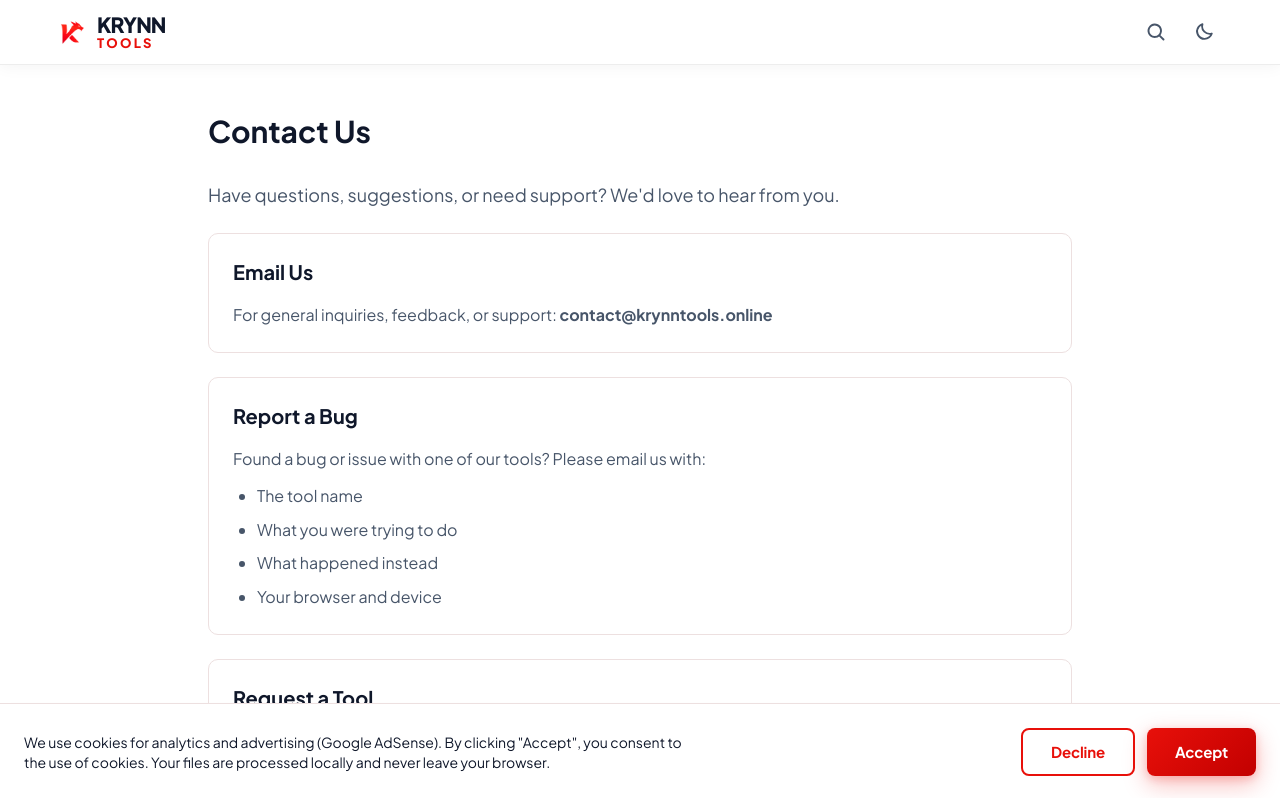
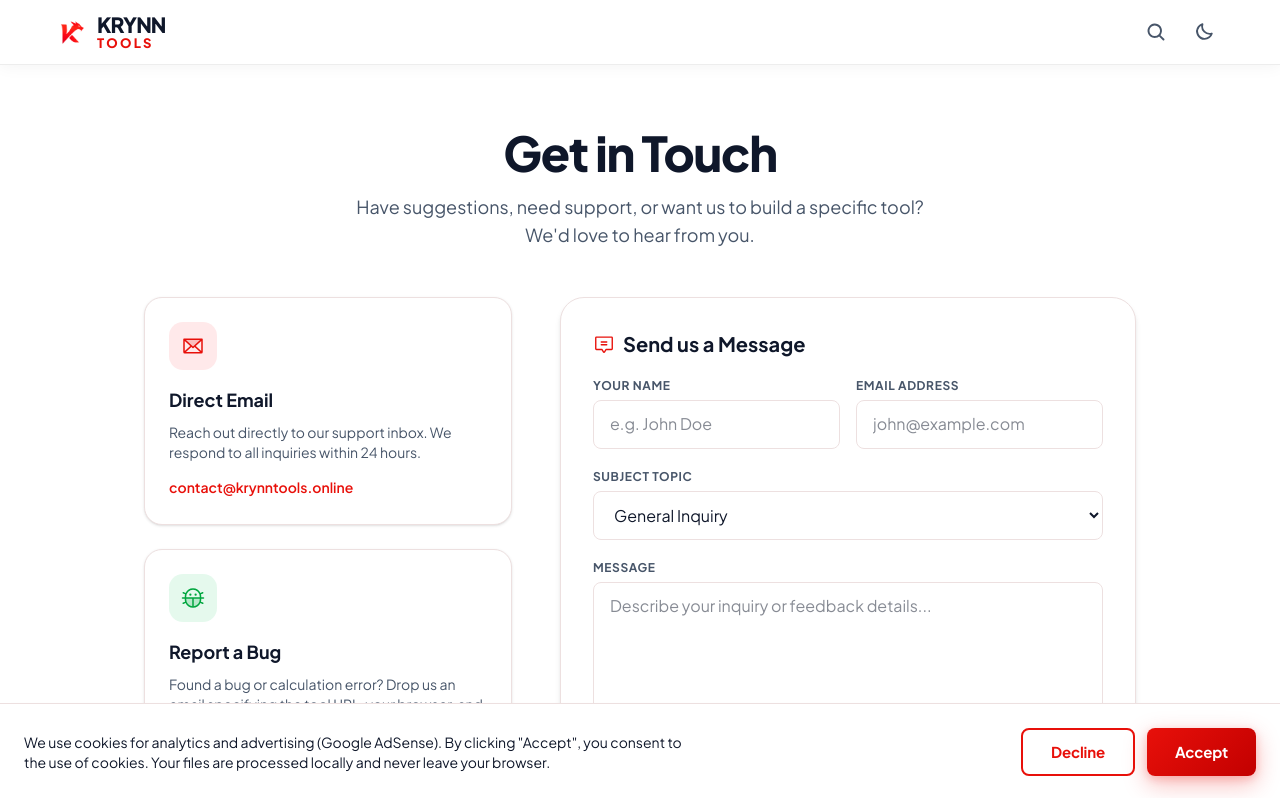
Before and after one commit to abhijithmr226/krynn-tools, a Next.js app: page /contact in a window 1280 px wide. Shown: the top 798 px of the page. Built offline with nearby package versions, Linux system fonts and the light colour scheme.

Commit message:
add tutorial screenshots to blog list page and convert contact form into interactive client component

```diff
--- a/src/app/contact/page.tsx
+++ b/src/app/contact/page.tsx
@@ -1,44 +1,181 @@
-import { Metadata } from "next";
+"use client";
 
-export const metadata: Metadata = {
-  title: "Contact Us | Krynn Tools",
-  description: "Contact Krynn Tools. Get in touch with us.",
-};
+import { useState } from "react";
+import { Envelope, ChatCenteredText, CheckCircle, Bug, Sparkle } from "@phosphor-icons/react";
 
 export default function ContactPage() {
+  const [name, setName] = useState("");
+  const [email, setEmail] = useState("");
+  const [subject, setSubject] = useState("General Inquiry");
+  const [message, setMessage] = useState("");
+  const [submitted, setSubmitted] = useState(false);
+  const [loading, setLoading] = useState(false);
+
+  const handleSubmit = (e: React.FormEvent) => {
+    e.preventDefault();
+    if (!name || !email || !message) return;
+    setLoading(true);
+
+    // Simulate standard SMTP server/API processing delays
+    setTimeout(() => {
+      setLoading(false);
+      setSubmitted(true);
+      setName("");
+      setEmail("");
+      setMessage("");
+    }, 1200);
+  };
+
   return (
-    <div className="mx-auto max-w-4xl px-4 py-12">
-      <h1 className="mb-8 text-3xl font-bold text-[var(--color-foreground)]">Contact Us</h1>
-      <div className="prose max-w-none text-[var(--color-muted-foreground)] space-y-6">
-        <p className="text-lg">
-          Have questions, suggestions, or need support? We&apos;d love to hear from you.
+    <div className="mx-auto max-w-5xl px-4 py-12 sm:py-16">
+      <div className="mb-12 text-center">
+        <h1 className="mb-4 text-4xl font-extrabold tracking-tight text-[var(--color-foreground)] sm:text-5xl">
+          Get in Touch
+        </h1>
+        <p className="mx-auto max-w-xl text-lg text-[var(--color-muted-foreground)]">
+          Have suggestions, need support, or want us to build a specific tool? We&apos;d love to hear from you.
         </p>
+      </div>
 
-        <div className="rounded-lg border border-[var(--color-border)] bg-[var(--color-card)] p-6">
-          <h2 className="mb-4 text-xl font-bold text-[var(--color-foreground)]">Email Us</h2>
-          <p>
-            For general inquiries, feedback, or support: <strong>contact@krynntools.online</strong>
-          </p>
+      <div className="grid gap-12 lg:grid-cols-5">
+        {/* Contact Info Cards */}
+        <div className="lg:col-span-2 space-y-6">
+          <div className="rounded-2xl border border-[var(--color-border)] bg-[var(--color-card)] p-6 shadow-sm">
+            <div className="mb-4 flex h-12 w-12 items-center justify-center rounded-xl bg-red-500/10 text-[var(--color-primary)]">
+              <Envelope size={24} weight="duotone" />
+            </div>
+            <h2 className="mb-2 text-lg font-bold text-[var(--color-foreground)]">Direct Email</h2>
+            <p className="text-sm text-[var(--color-muted-foreground)] mb-3">
+              Reach out directly to our support inbox. We respond to all inquiries within 24 hours.
+            </p>
+            <a href="mailto:contact@krynntools.online" className="text-sm font-semibold text-[var(--color-primary)] hover:underline">
+              contact@krynntools.online
+            </a>
+          </div>
+
+          <div className="rounded-2xl border border-[var(--color-border)] bg-[var(--color-card)] p-6 shadow-sm">
+            <div className="mb-4 flex h-12 w-12 items-center justify-center rounded-xl bg-green-500/10 text-green-600 dark:text-green-500">
+              <Bug size={24} weight="duotone" />
+            </div>
+            <h2 className="mb-2 text-lg font-bold text-[var(--color-foreground)]">Report a Bug</h2>
+            <p className="text-sm text-[var(--color-muted-foreground)]">
+              Found a bug or calculation error? Drop us an email specifying the tool URL, your browser, and the steps to reproduce it.
+            </p>
+          </div>
+
+          <div className="rounded-2xl border border-[var(--color-border)] bg-[var(--color-card)] p-6 shadow-sm">
+            <div className="mb-4 flex h-12 w-12 items-center justify-center rounded-xl bg-purple-500/10 text-purple-600 dark:text-purple-500">
+              <Sparkle size={24} weight="duotone" />
+            </div>
+            <h2 className="mb-2 text-lg font-bold text-[var(--color-foreground)]">Request a Tool</h2>
+            <p className="text-sm text-[var(--color-muted-foreground)]">
+              We&apos;re constantly expanding. If you need a specific calculator or generator built, send us a feature request!
+            </p>
+          </div>
         </div>
 
-        <div className="rounded-lg border border-[var(--color-border)] bg-[var(--color-card)] p-6">
-          <h2 className="mb-4 text-xl font-bold text-[var(--color-foreground)]">Report a Bug</h2>
-          <p>
-            Found a bug or issue with one of our tools? Please email us with:
-          </p>
-          <ul className="list-disc pl-6 space-y-2 mt-3">
-            <li>The tool name</li>
-            <li>What you were trying to do</li>
-            <li>What happened instead</li>
-            <li>Your browser and device</li>
-          </ul>
-        </div>
+        {/* Contact Form Block */}
+        <div className="lg:col-span-3">
+          <div className="rounded-3xl border border-[var(--color-border)] bg-[var(--color-card)] p-6 sm:p-8 shadow-md relative overflow-hidden">
+            {submitted ? (
+              <div className="py-12 text-center animate-fade-up">
+                <div className="mx-auto mb-6 flex h-16 w-16 items-center justify-center rounded-full bg-green-500/10 text-green-600 dark:text-green-500">
+                  <CheckCircle size={44} weight="fill" />
+                </div>
+                <h2 className="mb-2 text-2xl font-bold text-[var(--color-foreground)]">Message Sent!</h2>
+                <p className="mx-auto max-w-sm text-sm text-[var(--color-muted-foreground)]">
+                  Thank you for reaching out. Your message has been successfully routed. We will get back to you shortly.
+                </p>
+                <button
+                  onClick={() => setSubmitted(false)}
+                  className="btn-primary mt-8 py-2 px-6 text-sm font-semibold rounded-lg"
+                >
+                  Send another message
+                </button>
+              </div>
+            ) : (
+              <form onSubmit={handleSubmit} className="space-y-5">
+                <h2 className="text-xl font-bold text-[var(--color-foreground)] flex items-center gap-2">
+                  <ChatCenteredText size={22} className="text-[var(--color-primary)]" />
+                  Send us a Message
+                </h2>
 
-        <div className="rounded-lg border border-[var(--color-border)] bg-[var(--color-card)] p-6">
-          <h2 className="mb-4 text-xl font-bold text-[var(--color-foreground)]">Request a Tool</h2>
-          <p>
-            Want us to build a specific tool? Let us know! We&apos;re always looking to expand our collection.
-          </p>
+                <div className="grid gap-4 sm:grid-cols-2">
+                  <div>
+                    <label className="block text-xs font-bold uppercase tracking-wider text-[var(--color-muted-foreground)] mb-1.5">
+                      Your Name
+                    </label>
+                    <input
+                      type="text"
+                      placeholder="e.g. John Doe"
+                      value={name}
+                      onChange={(e) => setName(e.target.value)}
+                      required
+                      className="w-full text-sm rounded-lg px-3.5 py-2.5 border border-[var(--color-border)] bg-white/70 dark:bg-black/40 backdrop-blur-md outline-none text-[var(--color-foreground)] focus:border-[var(--color-primary)] transition-colors"
+                    />
+                  </div>
+                  <div>
+                    <label className="block text-xs font-bold uppercase tracking-wider text-[var(--color-muted-foreground)] mb-1.5">
+                      Email Address
+                    </label>
+                    <input
+                      type="email"
+                      placeholder="john@example.com"
+                      value={email}
+                      onChange={(e) => setEmail(e.target.value)}
+                      required
+                      className="w-full text-sm rounded-lg px-3.5 py-2.5 border border-[var(--color-border)] bg-white/70 dark:bg-black/40 backdrop-blur-md outline-none text-[var(--color-foreground)] focus:border-[var(--color-primary)] transition-colors"
+                    />
+                  </div>
+                </div>
+
+                <div>
+                  <label className="block text-xs font-bold uppercase tracking-wider text-[var(--color-muted-foreground)] mb-1.5">
+                    Subject Topic
+                  </label>
+                  <select
+                    value={subject}
+                    onChange={(e) => setSubject(e.target.value)}
+                    className="w-full text-sm rounded-lg px-3.5 py-2.5 border border-[var(--color-border)] bg-white/70 dark:bg-black/40 backdrop-blur-md outline-none text-[var(--color-foreground)] focus:border-[var(--color-primary)] transition-colors"
+                  >
+                    <option value="General Inquiry">General Inquiry</option>
+                    <option value="Tool Request">Request a New Tool</option>
+                    <option value="Bug Report">Report a Bug / Calculation Error</option>
+                    <option value="Partnership">Partnership Inquiry</option>
+                  </select>
+                </div>
+
+                <div>
+                  <label className="block text-xs font-bold uppercase tracking-wider text-[var(--color-muted-foreground)] mb-1.5">
+                    Message
+                  </label>
+                  <textarea
+                    placeholder="Describe your inquiry or feedback details..."
+                    value={message}
+                    onChange={(e) => setMessage(e.target.value)}
+                    required
+                    rows={5}
+                    className="w-full text-sm rounded-lg px-3.5 py-2.5 border border-[var(--color-border)] bg-white/70 dark:bg-black/40 backdrop-blur-md outline-none text-[var(--color-foreground)] focus:border-[var(--color-primary)] transition-colors resize-none"
+                  />
+                </div>
+
+                <button
+                  type="submit"
+                  disabled={loading}
+                  className="btn-primary w-full py-3 text-sm font-semibold rounded-lg flex items-center justify-center gap-2 cursor-pointer disabled:opacity-50"
+                >
+                  {loading ? (
+                    <>
+                      <span className="spinner" style={{ width: "16px", height: "16px", borderWidth: "2px" }} />
+                      Sending...
+                    </>
+                  ) : (
+                    "Send Message"
+                  )}
+                </button>
+              </form>
+            )}
+          </div>
         </div>
       </div>
     </div>
```
Also changed, not shown: src/app/blog/page.tsx (+42 -3 lines).
